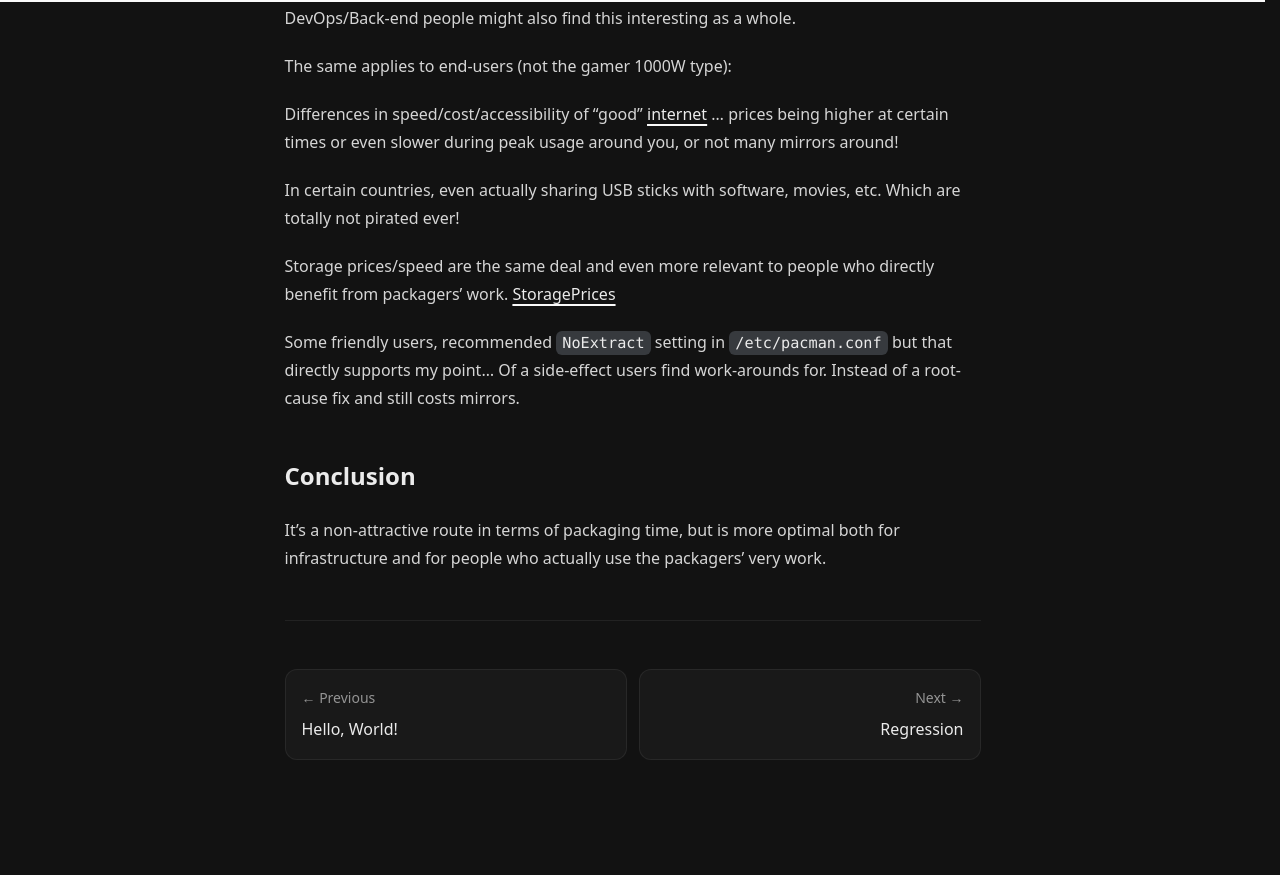
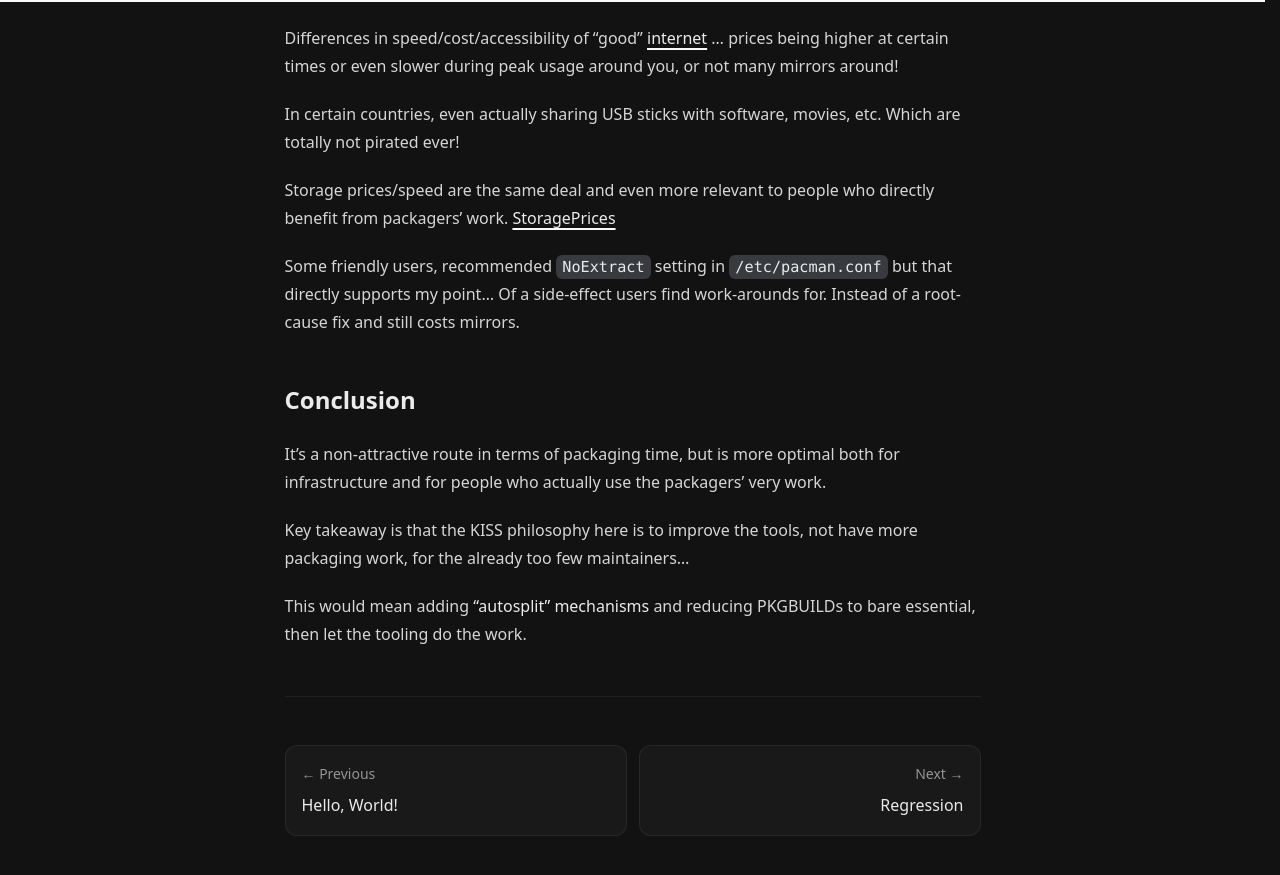
Before and after one commit to h8d13/dontreadthedocs, a Jekyll site: the page built from _notes/nobody.md, in a window 1280 px wide and 900 px high, scrolled down 5299 px. Shown: the top 875 px of the window. Built offline with Jekyll 4.4.1, drawn with Linux system fonts in a browser that asks for light colours; before the commit the page ends 6123 px from its top, so only the background shows below that; some of the changed text lies outside the part shown.

Commit message:
better conclusion
Signed-off-by: h8d13 <hadean-eon-dev@proton.me>

```diff
--- a/_notes/nobody.md
+++ b/_notes/nobody.md
@@ -202,4 +199,10 @@ It's a non-attractive route in terms of packaging time,
 but is more optimal both for infrastructure and
 for people who actually use the packagers' very work.
 
+Key takeaway is that the KISS philosophy here is to improve the tools, not have
+more packaging work, for the already too few maintainers...
+
+This would mean adding **"autosplit" mechanisms** and reducing PKGBUILDs to bare
+essential, then let the tooling do the work.
+
 ---
```
Also changed, not shown: other parts of _notes/nobody.md (+0 -3 lines).
